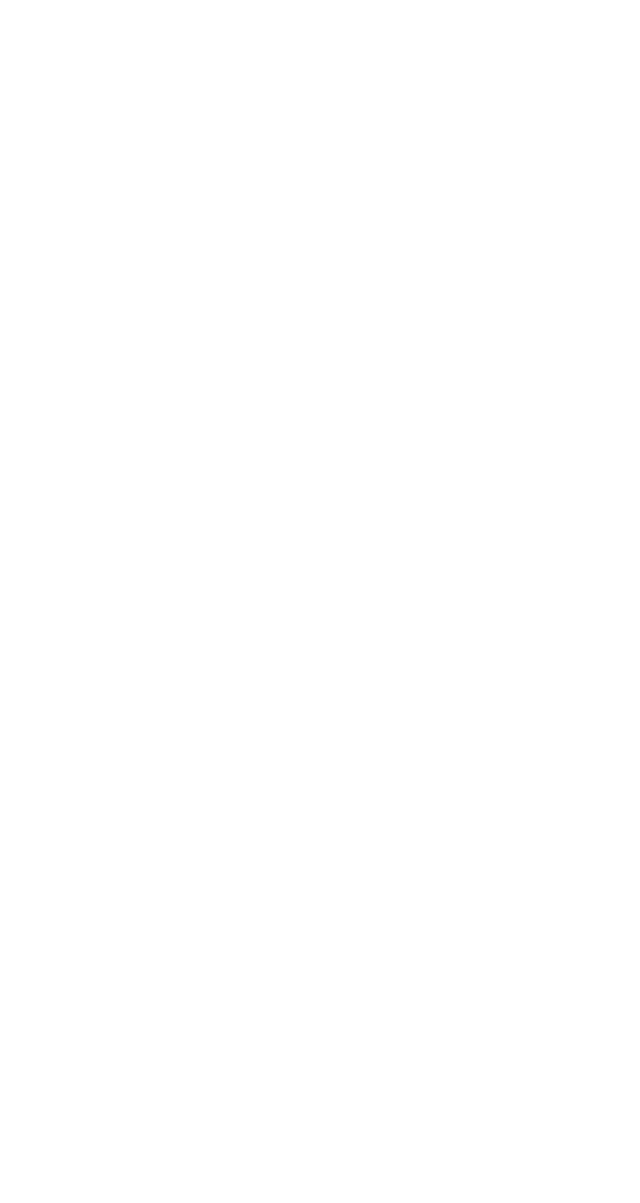
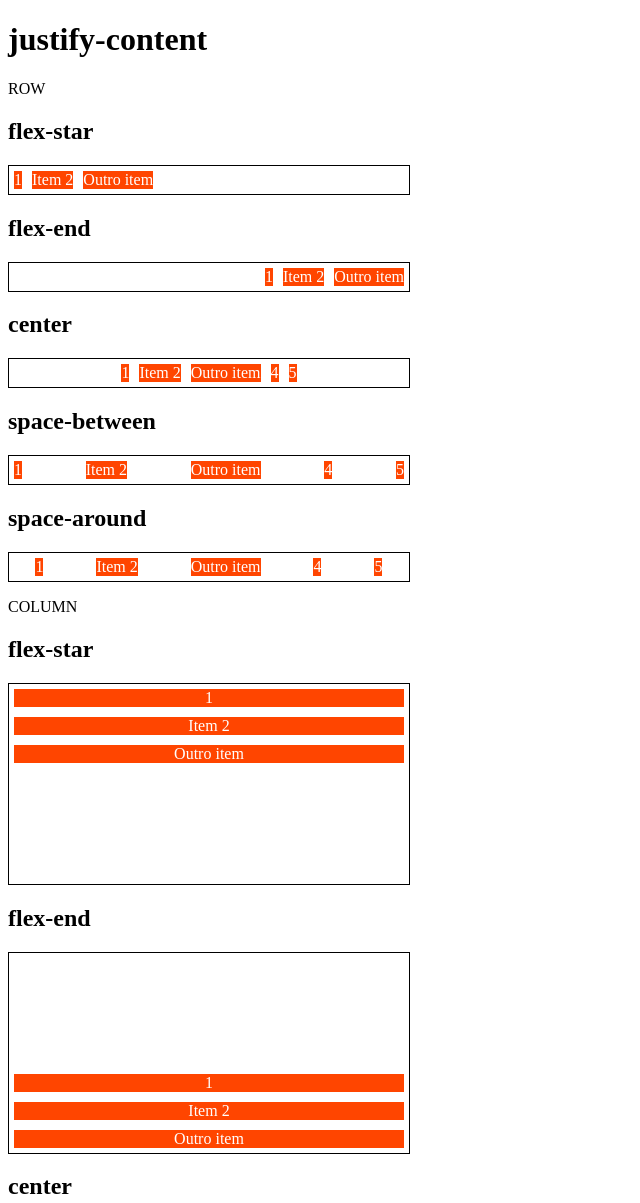
Before and after one commit to vivian-ui/HTML5-CSS3-GitHub-2021, a plain HTML site: page 03-Posicionando-elementos-com-Flexbox-em-CSS/05-fundamentos-justify-content/index.html in a window 1280 px wide. Shown: the top 1203 px of the page, without its empty margins (0-640 px from the left). Before the commit the page ends 800 px from the top, so only its background shows below. Drawn offline with Linux system fonts and the light colour scheme.

Commit message:
inserir arquivos

```diff
--- a/03-Posicionando-elementos-com-Flexbox-em-CSS/05-fundamentos-justify-content/index.html
+++ b/03-Posicionando-elementos-com-Flexbox-em-CSS/05-fundamentos-justify-content/index.html
@@ -8,6 +8,90 @@
     <title>Fundamentos justify-content</title>
 </head>
 <body>
+    <h1>justify-content</h1>
+    <p>ROW</p>
+    <h2>flex-star</h2>
+    <section class="container flex-start">
+        <div class="item">1</div>
+        <div class="item">Item 2</div>
+        <div class="item">Outro item</div>
+    </section>
 
+    <h2>flex-end</h2>
+    <section class="container flex-end">
+        <div class="item">1</div>
+        <div class="item">Item 2</div>
+        <div class="item">Outro item</div>
+    </section>
+
+    <h2>center</h2>
+    <section class="container center">
+        <div class="item">1</div>
+        <div class="item">Item 2</div>
+        <div class="item">Outro item</div>
+        <div class="item">4</div>
+        <div class="item">5</div>
+    </section>
+
+    <h2>space-between</h2>
+    <section class="container space-between">
+        <div class="item">1</div>
+        <div class="item">Item 2</div>
+        <div class="item">Outro item</div>
+        <div class="item">4</div>
+        <div class="item">5</div>
+    </section>
+
+    <h2>space-around</h2>
+    <section class="container space-around">
+        <div class="item">1</div>
+        <div class="item">Item 2</div>
+        <div class="item">Outro item</div>
+        <div class="item">4</div>
+        <div class="item">5</div>
+    </section>
+
+    <p>COLUMN</p>
+
+    <h2>flex-star</h2>
+    <section class="container flex-start column">
+        <div class="item">1</div>
+        <div class="item">Item 2</div>
+        <div class="item">Outro item</div>
+    </section>
+
+    <h2>flex-end</h2>
+    <section class="container flex-end column">
+        <div class="item">1</div>
+        <div class="item">Item 2</div>
+        <div class="item">Outro item</div>
+    </section>
+
+    <h2>center</h2>
+    <section class="container center column">
+        <div class="item">1</div>
+        <div class="item">Item 2</div>
+        <div class="item">Outro item</div>
+        <div class="item">4</div>
+        <div class="item">5</div>
+    </section>
+
+    <h2>space-between</h2>
+    <section class="container space-between column">
+        <div class="item">1</div>
+        <div class="item">Item 2</div>
+        <div class="item">Outro item</div>
+        <div class="item">4</div>
+        <div class="item">5</div>
+    </section>
+
+    <h2>space-around</h2>
+    <section class="container space-around column">
+        <div class="item">1</div>
+        <div class="item">Item 2</div>
+        <div class="item">Outro item</div>
+        <div class="item">4</div>
+        <div class="item">5</div>
+    </section>
 </body>
 </html>
--- a/03-Posicionando-elementos-com-Flexbox-em-CSS/05-fundamentos-justify-content/style.css
+++ b/03-Posicionando-elementos-com-Flexbox-em-CSS/05-fundamentos-justify-content/style.css
@@ -0,0 +1,39 @@
+/*row*/
+.container{
+    max-width: 400px;
+    border: 1px solid black;
+    margin: 0;
+    display: flex;
+}
+
+.item{
+    background-color:orangered;
+    margin: 5px;
+    text-align: center;
+    color: white;
+}
+
+.flex-star{
+    justify-content: flex-start
+}
+
+.flex-end{
+    justify-content: flex-end;
+}
+
+.center{
+    justify-content: center;
+}
+.space-between{
+    justify-content: space-between;
+}
+
+.space-around{
+    justify-content:space-around;
+}
+
+/*column*/
+.column{
+    flex-direction: column;
+    min-height: 200px;
+}
```
